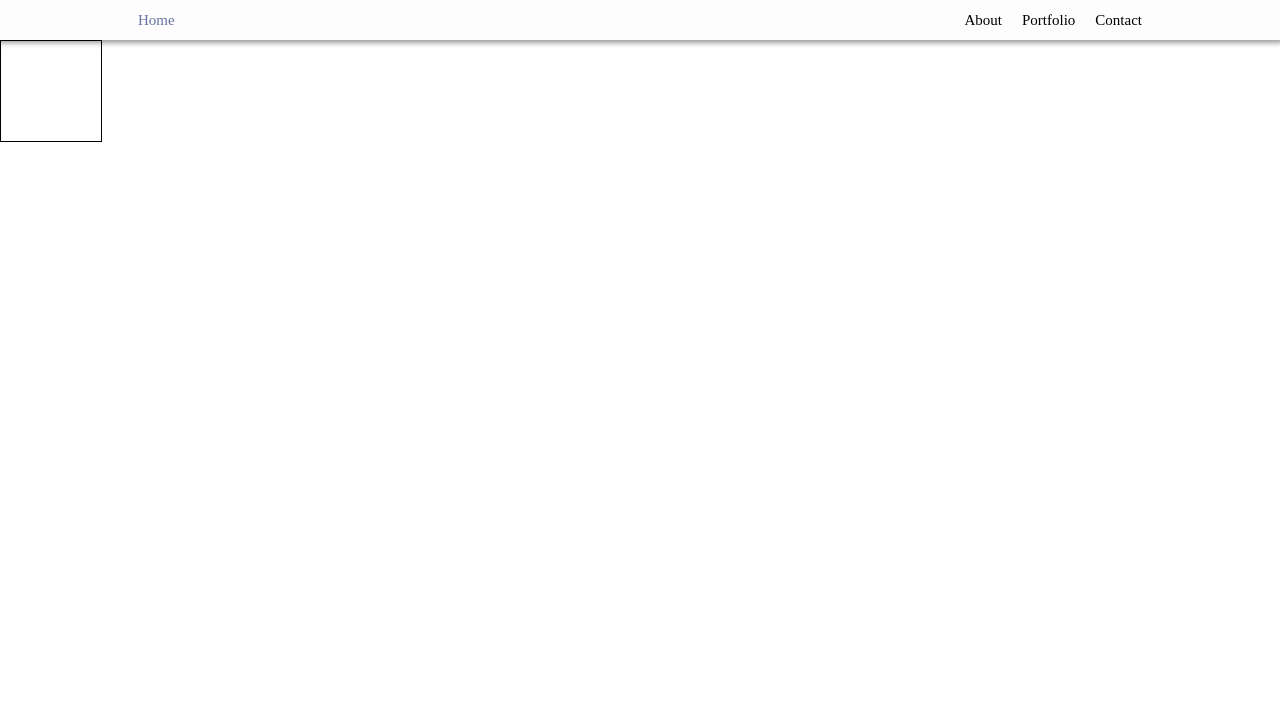
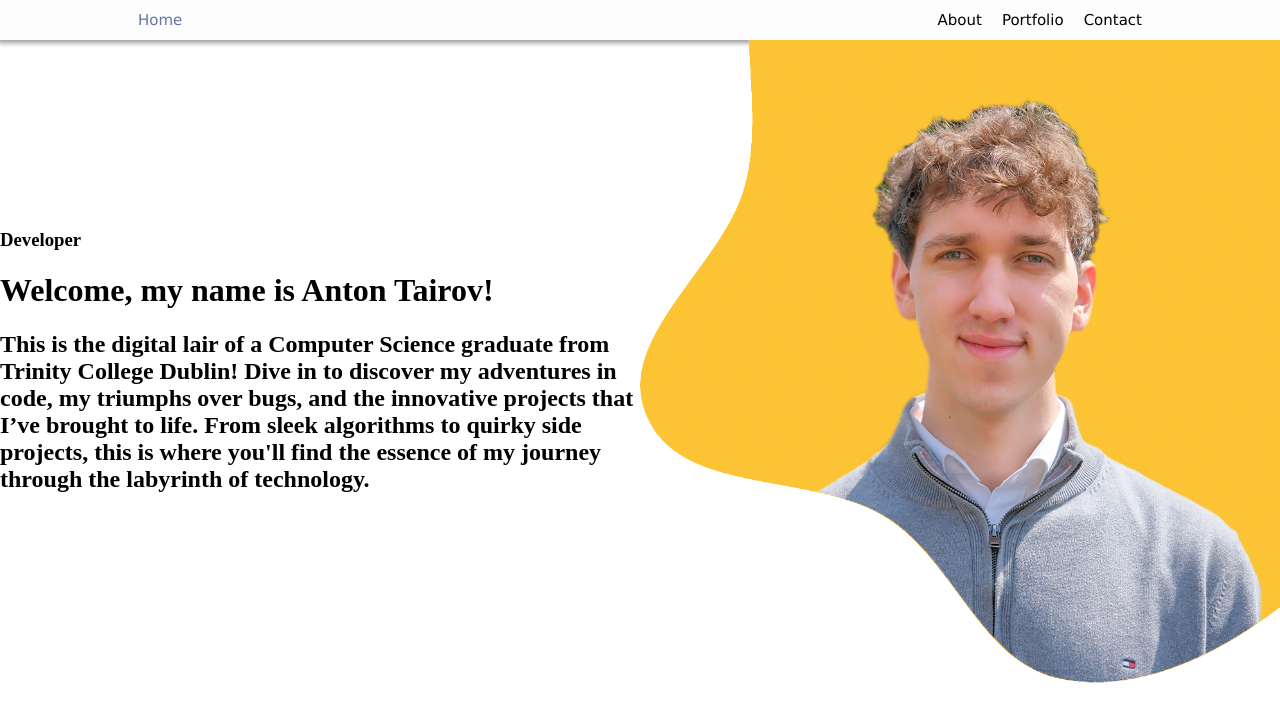
Before and after one commit to taianto/personal-website, an Angular app in the folder portfolio/: page / in a window 1280 px wide. Shown: the top 722 px of the page. Built offline with nearby package versions, Linux system fonts and the light colour scheme.

Commit message:
Added image to website

```diff
--- a/portfolio/src/app/app.component.css
+++ b/portfolio/src/app/app.component.css
@@ -1,5 +1,5 @@
 :host {
     margin: 0;
     padding: 0;
-    background-color: black;
+    /* background-color: black; */
 }
--- a/portfolio/src/app/components/navbar/navbar.component.css
+++ b/portfolio/src/app/components/navbar/navbar.component.css
@@ -1,4 +1,5 @@
 .navbar {
+    overflow: hidden;
     box-sizing: border-box;
     width: 100%;
     height: 40px;
@@ -7,17 +8,16 @@
     background-color: #fdfdfd;
     font-size: 15px;
     padding: 0 10%;
-    /* box-shadow: 0px 0px 0px 200px rgba(0,0,0,0.39); */
     box-shadow: 0px 0px 5px 3px rgba(0,0,0,0.39);
   }
 
   a {
+    font-family: Lucida Sans Unicode;
     text-decoration: none;
     color: #010101;
     /* mix-blend-mode: difference; */
     margin: 0 10px;
     padding: 10px 0;
-    font-family: ;
   }
 
   .navbar a.active {
--- a/portfolio/src/app/pages/home/home.component.css
+++ b/portfolio/src/app/pages/home/home.component.css
@@ -1,10 +1,28 @@
 body {
     background-color: red;
-    display: block;
+    /* display: block; */
+}
+
+.intro {
+    margin-top: 0;
+    padding-top: 0;
+    display: flex;
+    justify-content: space-between;
+    align-items: center;
+    /* border: 2px solid red; */
+}
+
+
+.image {
+    width: 50%;
+    float: right;
+    /* border: 2px solid blue; */
 }
 
 .spacer {
-    width: 100px;
-    height: 100px;
-    border: 1px solid black;
+    width: 50%;
+    height: auto;
+
+    position: relative;
+    /* border: 2px solid black; */
 }
--- a/portfolio/src/app/pages/home/home.component.html
+++ b/portfolio/src/app/pages/home/home.component.html
@@ -1 +1,8 @@
-<div class="spacer"></div>
+<div class="intro">
+    <div class="spacer">
+        <h3> Developer </h3>
+        <h1> Welcome, my name is Anton Tairov! </h1>
+        <h2> This is the digital lair of a Computer Science graduate from Trinity College Dublin! Dive in to discover my adventures in code, my triumphs over bugs, and the innovative projects that I’ve brought to life. From sleek algorithms to quirky side projects, this is where you'll find the essence of my journey through the labyrinth of technology. </h2>
+    </div>
+    <img src="../../../assets/images/ProfilePicture.png" class="image"/>
+</div>
```
Also changed, not shown: portfolio/src/assets/images/ProfilePicture.png (added), 1 other file (tests, documents, lock files or other folders).
